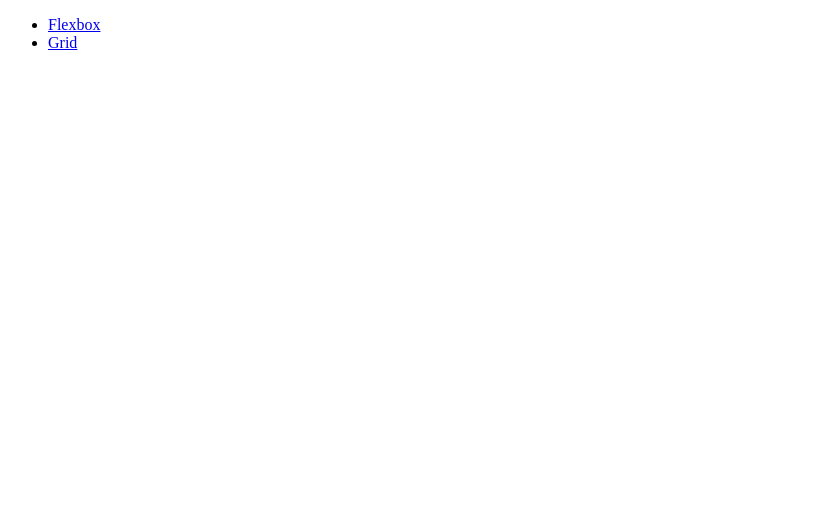
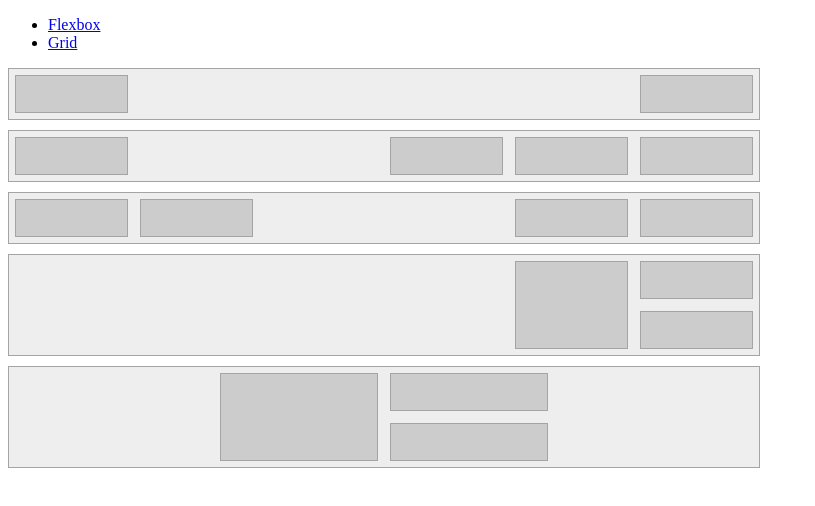
Before and after one commit to Vitalina-Yefimova/projectExample5, a plain HTML site: page grid.html in a window 1280 px wide. Shown: the whole page, without its empty margins (0-815 px from the left). Drawn offline with Linux system fonts and the light colour scheme.

Commit message:
created full grid.html+styles

```diff
--- a/grid.html
+++ b/grid.html
@@ -4,6 +4,7 @@
   <meta charset="UTF-8">
   <meta name="viewport" content="width=device-width, initial-scale=1.0">
   <title>Grid</title>
+  <link rel="stylesheet" href="style.css">
 </head>
 <body>
   <nav>
@@ -12,5 +13,41 @@
       <li><a href="grid.html" target="_blank">Grid</a></li>
     </ul>
   </nav>
+<section class="grid_container_first">
+  <div class="grid_container_first_item"></div>
+  <div class="grid_container_first_item"></div>
+</section>
+<section class="grid_container_second">
+  <div class="grid_container_second_item"></div>
+  <div class="grid_container_second_group">
+    <div class="grid_container_second_item"></div>
+    <div class="grid_container_second_item"></div>
+    <div class="grid_container_second_item"></div>
+  </div>
+</section>
+<section class="grid_container_third">
+  <div class="grid_container_third_group">
+    <div class="grid_container_third_item"></div>
+    <div class="grid_container_third_item"></div>
+  </div>
+  <div class="grid_container_third_group">
+    <div class="grid_container_third_item"></div>
+    <div class="grid_container_third_item"></div>
+  </div>
+</section>
+<section class="grid_container_fourth">
+  <div class="grid_container_fourth_item"></div>
+  <div class="grid_container_fourth_group">
+    <div class="grid_container_fourth_item"></div>
+    <div class="grid_container_fourth_item"></div>
+  </div>
+</section>
+<section class="grid_container_fifth">
+  <div class="grid_container_fifth_item"></div>
+  <div class="grid_container_fifth_group">
+    <div class="grid_container_fifth_item"></div>
+    <div class="grid_container_fifth_item"></div>
+  </div>
+</section>
 </body>
 </html>
--- a/style.css
+++ b/style.css
@@ -44,7 +44,7 @@
   border: 1px solid #a4a4a4;
   width: 105px;
   height: 35px;
-  margin: 10px;
+  margin: 8px;
 }
 
 .flex_container_fourth_item_large,
@@ -56,3 +56,65 @@
 .flex_container_fifth_item_large {
   width: 155px;
 }
+
+
+.grid_container_first,
+.grid_container_second,
+.grid_container_third,
+.grid_container_fourth,
+.grid_container_fifth {
+  width: 750px;
+  height: 50px;
+  margin-bottom: 10px;
+  border: 1px solid #a4a4a4;
+  background-color: #eeeeee;
+  display: grid;
+}
+
+.grid_container_first {
+  grid-template-columns: repeat(2, 125px);
+  gap: 500px;
+}
+
+.grid_container_second,
+.grid_container_third {
+  grid-template-columns: 1fr 1fr;
+  gap: 250px;
+}
+
+.grid_container_fourth {
+  height: 100px;
+  grid-template-columns: 125px 125px;
+  justify-content: end;
+}
+
+.grid_container_fifth {
+  height: 100px;
+  grid-template-columns: 170px 170px;
+  justify-content: center;
+}
+
+.grid_container_second_group {
+  display: grid;
+  grid-template-columns: repeat(3, 125px);
+}
+
+.grid_container_third_group {
+  display: grid;
+  grid-template-columns: repeat(2, 125px);
+}
+
+.grid_container_fourth_group,
+.grid_container_fifth_group {
+  display: grid;
+}
+
+.grid_container_first_item,
+.grid_container_second_item,
+.grid_container_third_item,
+.grid_container_fourth_item,
+.grid_container_fifth_item {
+  background-color: #cccccc;
+  border: 1px solid #a4a4a4;
+  margin: 6px;
+}
```
Also changed, not shown: flexbox.html (+2 -2 lines).
